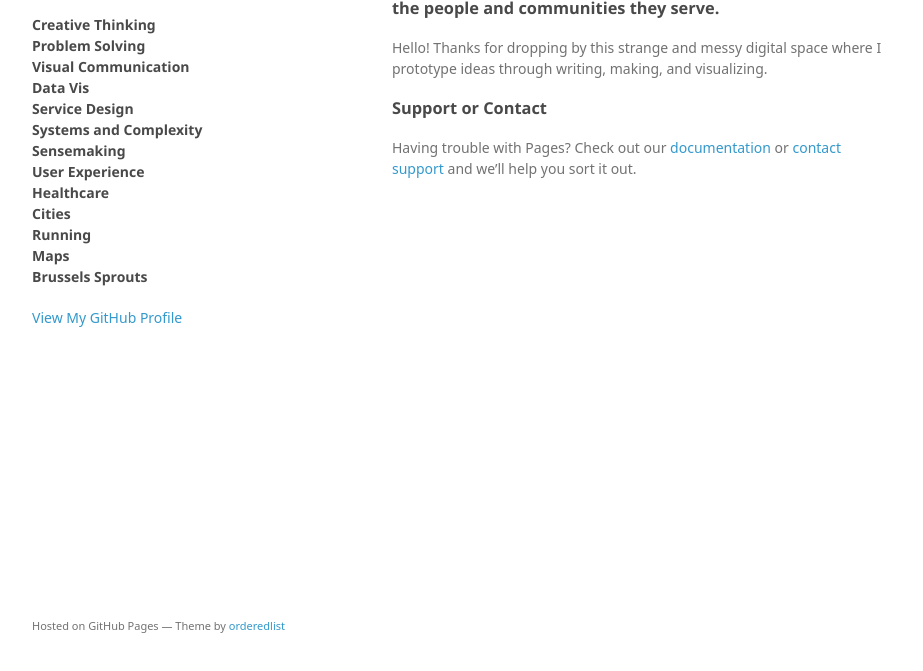
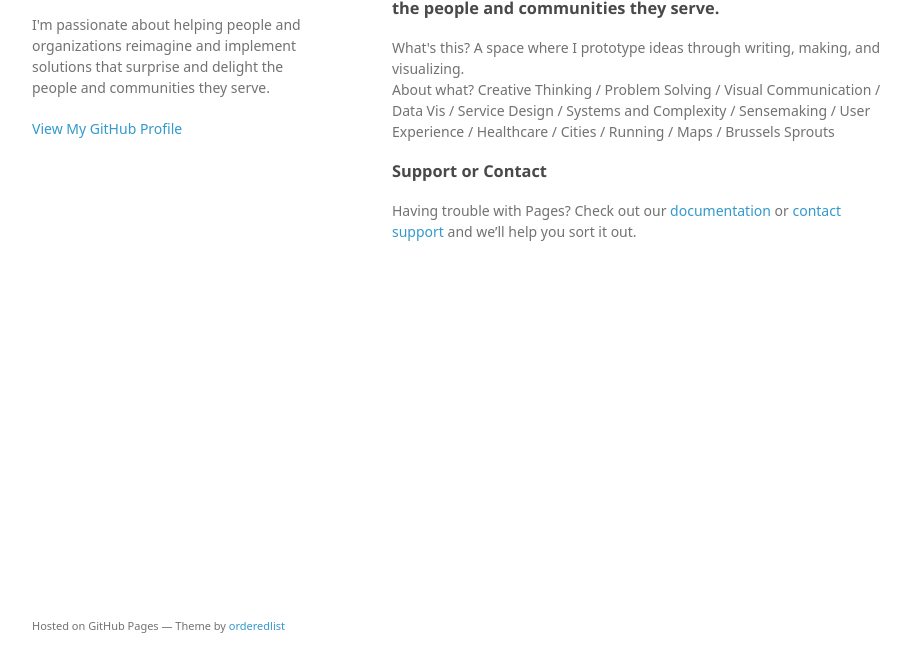
Before and after one commit to heidimok/heidimok.github.io, a plain HTML site: page index.html in a window 1280 px wide. Shown: the part 95-766 px from the top of the page, without its empty margins (178-1101 px from the left). Drawn offline with Linux system fonts and the light colour scheme; a web font is replaced by a local one.

Commit message:
Update index.html

```diff
--- a/index.html
+++ b/index.html
@@ -16,20 +16,8 @@
     <div class="wrapper">
       <header>
         <h1>Heidi Mok</h1>
-        <h4>Creative Thinking
-        <br>Problem Solving
-        <br>Visual Communication
-        <br>Data Vis
-        <br>Service Design
-        <br>Systems and Complexity
-        <br>Sensemaking
-        <br>User Experience
-        <br>Healthcare
-        <br>Cities
-        <br>Running
-        <br>Maps
-        <br>Brussels Sprouts</h4>
-        <p></p>
+
+        <p>I'm passionate about helping people and organizations reimagine and implement solutions that surprise and delight the people and communities they serve.</p>
 
 
         <p class="view"><a href="https://github.com/heidimok">View My GitHub Profile</a></p>
@@ -39,7 +27,8 @@
         <h3>
 <a id="welcome-to-github-pages" class="anchor" href="#welcome-to-github-pages" aria-hidden="true"><span aria-hidden="true" class="octicon octicon-link"></span></a>I'm passionate about helping people and organizations reimagine and implement solutions that surprise and delight the people and communities they serve.</h3>
 
-<p>Hello! Thanks for dropping by this strange and messy digital space where I prototype ideas through writing, making, and visualizing.</p>
+<p>What's this? A space where I prototype ideas through writing, making, and visualizing.
+<br>About what? Creative Thinking / Problem Solving / Visual Communication / Data Vis / Service Design / Systems and Complexity / Sensemaking / User Experience / Healthcare / Cities / Running / Maps / Brussels Sprouts </p>
 
 <h3>
 <a id="support-or-contact" class="anchor" href="#support-or-contact" aria-hidden="true"><span aria-hidden="true" class="octicon octicon-link"></span></a>Support or Contact</h3>
```
